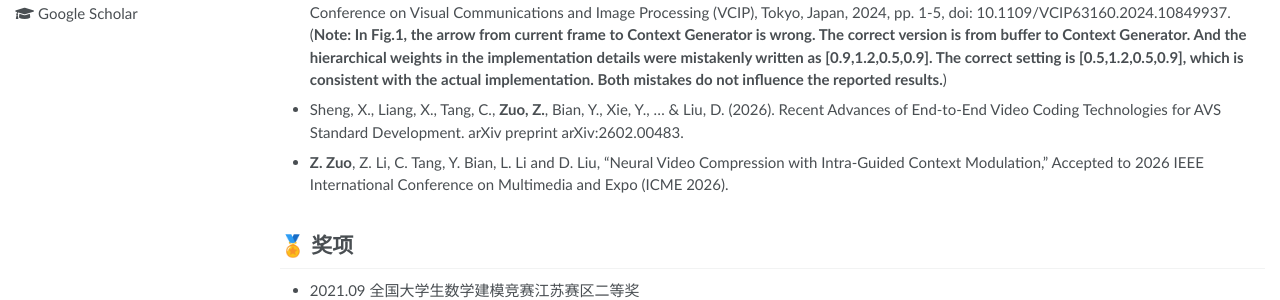
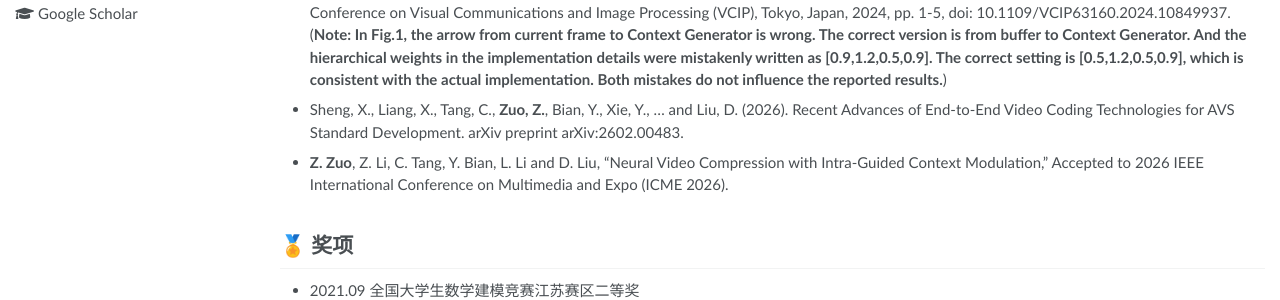
Before and after one commit to DeathPolca/DeathPolca.github.io, a Jekyll site: the page built from _pages/about.md, in a window 1280 px wide and 900 px high. Shown: the part 428-728 px from the top of the window. Built offline with Jekyll 4.4.1, drawn with Linux system fonts in a browser that asks for light colours.

Commit message:
Update about.md

```diff
--- a/_pages/about.md
+++ b/_pages/about.md
@@ -38,7 +38,7 @@ redirect_from:
 # 📝 论文
 -	**Zuo Z**, Zhang J, Jin Y. The Role of Science and Technology Innovation Competition in Talent Cultivation and Development[C]//International Conference on Computer Science and Education. Singapore: Springer Nature Singapore, 2023: 62-72.
 - **Z. Zuo**, J. Liao, X. Song, Z. Liu, H. Zheng and D. Liu, "Frame Level Content Adaptive λ for Neural Video Compression," 2024 IEEE International Conference on Visual Communications and Image Processing (VCIP), Tokyo, Japan, 2024, pp. 1-5, doi: 10.1109/VCIP63160.2024.10849937. (**Note: In Fig.1, the arrow from current frame to Context Generator is wrong. The correct version is from buffer to Context Generator. And the hierarchical weights in the implementation details were mistakenly written as [0.9,1.2,0.5,0.9]. The correct setting is [0.5,1.2,0.5,0.9], which is consistent with the actual implementation. Both mistakes do not influence the reported results.**)
-- Sheng, X., Liang, X., Tang, C., **Zuo, Z.**, Bian, Y., Xie, Y., ... & Liu, D. (2026). Recent Advances of End-to-End Video Coding Technologies for AVS Standard Development. arXiv preprint arXiv:2602.00483.
+- Sheng, X., Liang, X., Tang, C., **Zuo, Z.**, Bian, Y., Xie, Y., ... and Liu, D. (2026). Recent Advances of End-to-End Video Coding Technologies for AVS Standard Development. arXiv preprint arXiv:2602.00483.
 - **Z. Zuo**, Z. Li, C. Tang, Y. Bian, L. Li and D. Liu, "Neural Video Compression with Intra-Guided Context Modulation," Accepted to 2026 IEEE International Conference on Multimedia and Expo (ICME 2026).
 
 
```
